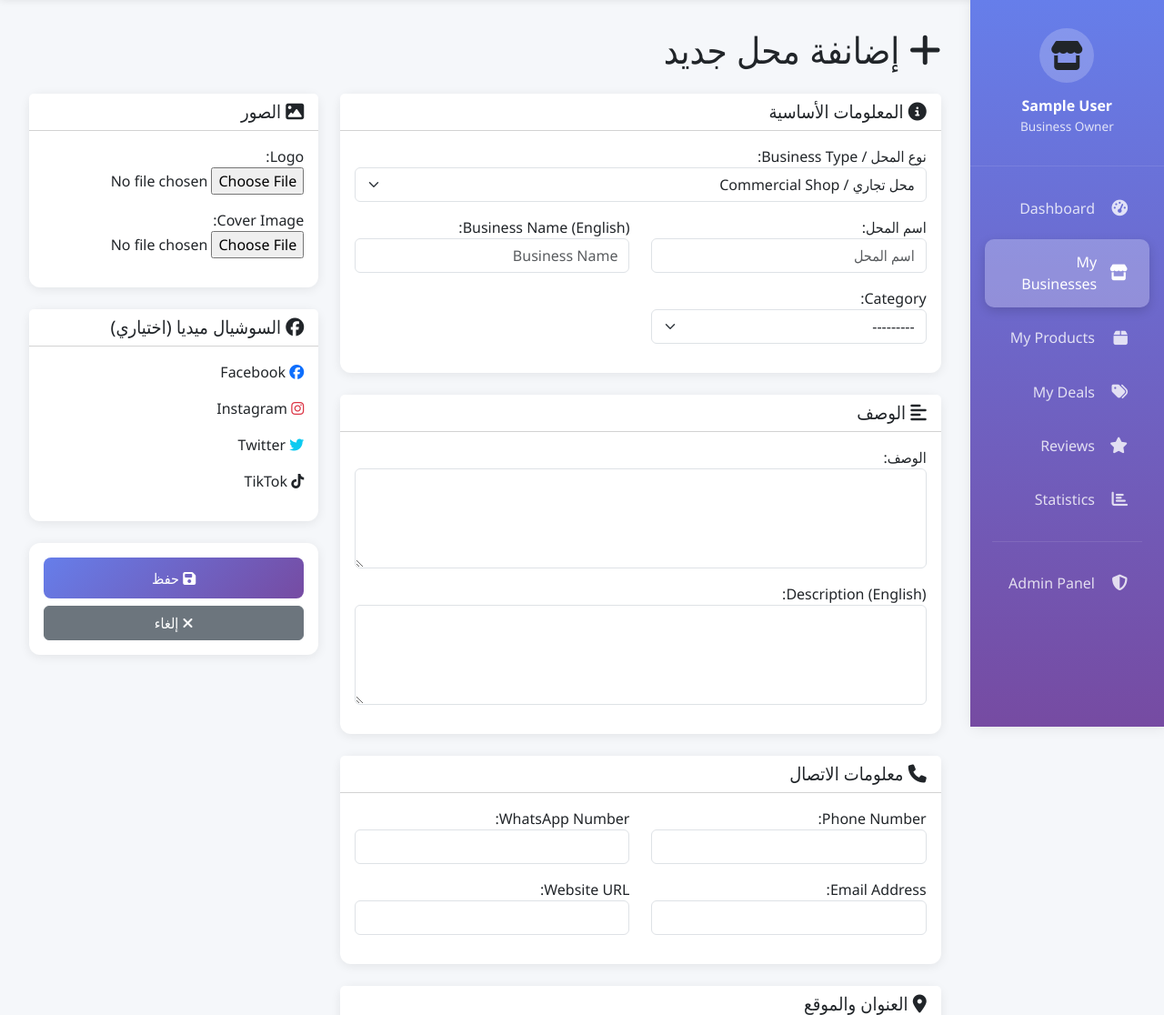
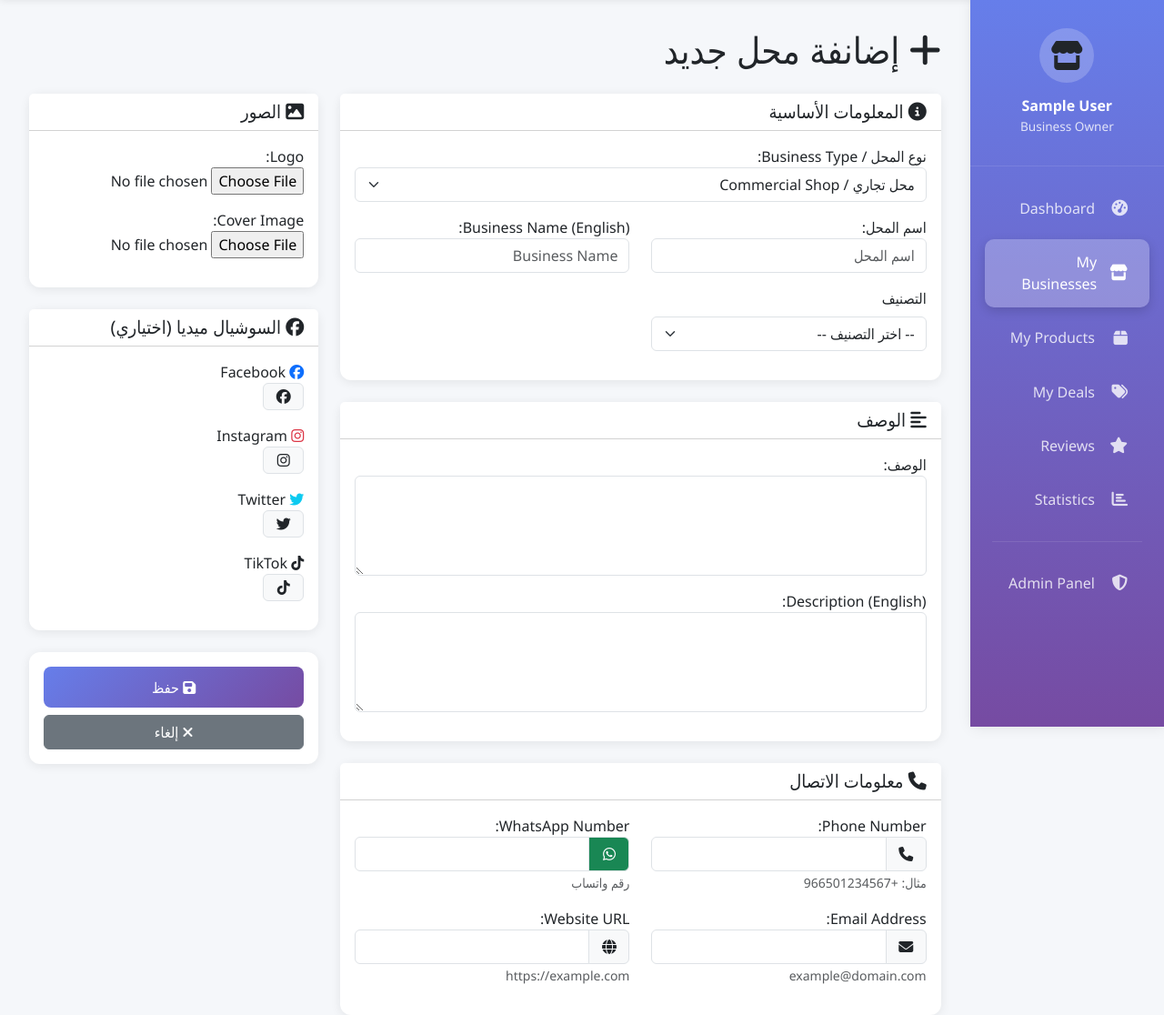
Before and after one commit to sendoo-m/daliil-ay-khidma, a Django app: page /dashboard/businesses/create/ in a window 1280 px wide. Shown: the part 74-1190 px from the top of the page at 91% size. Run offline with Django 4.2, Linux system fonts and the light colour scheme; the visitor is signed in with stand-in values (Sample User, id 1); data that the repository does not hold is empty; parts of the project's set-up code (start-up, migrations or seed data) failed here and were passed over; some libraries are stand-ins or nearby versions.

Commit message:
✨ Enhance user dashboard business form
- Add Select2 searchable dropdowns
- Show categories in Arabic
- Format all input fields properly
- Better field organization
- Consistent styling

```diff
--- a/templates/dashboard/business/form.html
+++ b/templates/dashboard/business/form.html
@@ -6,6 +6,9 @@
 {% block extra_css %}
 <!-- Leaflet CSS -->
 <link rel="stylesheet" href="https://unpkg.com/leaflet@1.9.4/dist/leaflet.css" />
+<!-- Select2 CSS -->
+<link href="https://cdn.jsdelivr.net/npm/select2@4.1.0-rc.0/dist/css/select2.min.css" rel="stylesheet" />
+<link href="https://cdn.jsdelivr.net/npm/select2-bootstrap-5-theme@1.3.0/dist/select2-bootstrap-5-theme.min.css" rel="stylesheet" />
 <style>
 #map {
     height: 400px;
@@ -22,6 +25,22 @@
 }
 .leaflet-container {
     font-family: inherit;
+}
+.input-group-text {
+    min-width: 45px;
+    justify-content: center;
+}
+.select2-container--bootstrap-5 .select2-selection {
+    border: 1px solid #dee2e6;
+    border-radius: 0.375rem;
+    min-height: 38px;
+}
+.select2-container--bootstrap-5 .select2-selection--single .select2-selection__rendered {
+    line-height: 36px;
+    padding-right: 12px;
+}
+.select2-container--bootstrap-5 .select2-selection--single .select2-selection__arrow {
+    height: 36px;
 }
 </style>
 {% endblock %}
@@ -75,8 +94,15 @@
 
                     <div class="row">
                         <div class="col-md-6 mb-3">
-                            {{ form.category.label_tag }}
-                            {{ form.category }}
+                            <label class="form-label">التصنيف</label>
+                            <select name="{{ form.category.name }}" id="{{ form.category.id_for_label }}" class="form-select select2-category" required>
+                                <option value="">-- اختر التصنيف --</option>
+                                {% for choice in form.category.field.queryset %}
+                                <option value="{{ choice.pk }}" {% if form.category.value == choice.pk|stringformat:"s" %}selected{% endif %}>
+                                    {{ choice.name_ar }}
+                                </option>
+                                {% endfor %}
+                            </select>
                             {% if form.category.errors %}
                             <div class="text-danger small">{{ form.category.errors }}</div>
                             {% endif %}
@@ -125,34 +151,50 @@
                     <div class="row">
                         <div class="col-md-6 mb-3">
                             {{ form.phone.label_tag }}
+                            <div class="input-group">
+                                <span class="input-group-text"><i class="fas fa-phone"></i></span>
                                 {{ form.phone }}
+                            </div>
                             {% if form.phone.errors %}
                             <div class="text-danger small">{{ form.phone.errors }}</div>
                             {% endif %}
+                            <small class="form-text text-muted">مثال: +966501234567</small>
                         </div>
                         <div class="col-md-6 mb-3">
                             {{ form.whatsapp.label_tag }}
+                            <div class="input-group">
+                                <span class="input-group-text bg-success text-white"><i class="fab fa-whatsapp"></i></span>
                                 {{ form.whatsapp }}
+                            </div>
                             {% if form.whatsapp.errors %}
                             <div class="text-danger small">{{ form.whatsapp.errors }}</div>
                             {% endif %}
+                            <small class="form-text text-muted">رقم واتساب</small>
                         </div>
                     </div>
 
                     <div class="row">
                         <div class="col-md-6 mb-3">
                             {{ form.email.label_tag }}
+                            <div class="input-group">
+                                <span class="input-group-text"><i class="fas fa-envelope"></i></span>
                                 {{ form.email }}
+                            </div>
                             {% if form.email.errors %}
                             <div class="text-danger small">{{ form.email.errors }}</div>
                             {% endif %}
+                            <small class="form-text text-muted">example@domain.com</small>
                         </div>
                         <div class="col-md-6 mb-3">
                             {{ form.website.label_tag }}
+                            <div class="input-group">
+                                <span class="input-group-text"><i class="fas fa-globe"></i></span>
                                 {{ form.website }}
+                            </div>
                             {% if form.website.errors %}
                             <div class="text-danger small">{{ form.website.errors }}</div>
                             {% endif %}
+                            <small class="form-text text-muted">https://example.com</small>
                         </div>
                     </div>
                 </div>
@@ -164,20 +206,28 @@
                     <h5 class="mb-0"><i class="fas fa-map-marker-alt"></i> العنوان والموقع</h5>
                 </div>
                 <div class="card-body">
-                    <div class="mb-3">
+                    <div class="row">
+                        <div class="col-md-6 mb-3">
                             {{ form.address_ar.label_tag }}
+                            <div class="input-group">
+                                <span class="input-group-text"><i class="fas fa-map-marker-alt"></i></span>
                                 {{ form.address_ar }}
+                            </div>
                             {% if form.address_ar.errors %}
                             <div class="text-danger small">{{ form.address_ar.errors }}</div>
                             {% endif %}
                         </div>
 
-                    <div class="mb-3">
+                        <div class="col-md-6 mb-3">
                             {{ form.address_en.label_tag }}
+                            <div class="input-group">
+                                <span class="input-group-text"><i class="fas fa-map-marker-alt"></i></span>
                                 {{ form.address_en }}
+                            </div>
                             {% if form.address_en.errors %}
                             <div class="text-danger small">{{ form.address_en.errors }}</div>
                             {% endif %}
+                        </div>
                     </div>
 
                     <!-- Map Section -->
@@ -192,23 +242,32 @@
                         <div id="map"></div>
                     </div>
 
-                    <!-- Coordinates (Hidden) -->
+                    <!-- Coordinates -->
                     <div class="row">
                         <div class="col-md-6 mb-3">
                             {{ form.latitude.label_tag }}
+                            <div class="input-group">
+                                <span class="input-group-text"><i class="fas fa-location-arrow"></i></span>
                                 {{ form.latitude }}
+                            </div>
                             <small class="form-text text-muted">سيتم تعبئته تلقائياً من الخريطة</small>
                         </div>
                         <div class="col-md-6 mb-3">
                             {{ form.longitude.label_tag }}
+                            <div class="input-group">
+                                <span class="input-group-text"><i class="fas fa-location-arrow"></i></span>
                                 {{ form.longitude }}
+                            </div>
                             <small class="form-text text-muted">سيتم تعبئته تلقائياً من الخريطة</small>
                         </div>
                     </div>
 
                     <div class="mb-3">
                         {{ form.location_url.label_tag }}
+                        <div class="input-group">
+                            <span class="input-group-text"><i class="fas fa-link"></i></span>
                             {{ form.location_url }}
+                        </div>
                         <small class="form-text text-muted">رابط Google Maps (اختياري)</small>
                         {% if form.location_url.errors %}
                         <div class="text-danger small">{{ form.location_url.errors }}</div>
@@ -283,19 +342,31 @@
                 <div class="card-body">
                     <div class="mb-3">
                         <label><i class="fab fa-facebook text-primary"></i> Facebook</label>
+                        <div class="input-group">
+                            <span class="input-group-text"><i class="fab fa-facebook"></i></span>
                             {{ form.facebook }}
+                        </div>
                     </div>
                     <div class="mb-3">
                         <label><i class="fab fa-instagram text-danger"></i> Instagram</label>
+                        <div class="input-group">
+                            <span class="input-group-text"><i class="fab fa-instagram"></i></span>
                             {{ form.instagram }}
+                        </div>
                     </div>
                     <div class="mb-3">
                         <label><i class="fab fa-twitter text-info"></i> Twitter</label>
+                        <div class="input-group">
+                            <span class="input-group-text"><i class="fab fa-twitter"></i></span>
                             {{ form.twitter }}
+                        </div>
                     </div>
                     <div class="mb-3">
                         <label><i class="fab fa-tiktok text-dark"></i> TikTok</label>
+                        <div class="input-group">
+                            <span class="input-group-text"><i class="fab fa-tiktok"></i></span>
                             {{ form.tiktok }}
+                        </div>
                     </div>
                 </div>
             </div>
@@ -321,26 +392,36 @@
 {% block extra_js %}
 <!-- Leaflet JS -->
 <script src="https://unpkg.com/leaflet@1.9.4/dist/leaflet.js"></script>
+<!-- Select2 JS -->
+<script src="https://cdn.jsdelivr.net/npm/select2@4.1.0-rc.0/dist/js/select2.min.js"></script>
+<script src="https://cdn.jsdelivr.net/npm/select2@4.1.0-rc.0/dist/js/i18n/ar.js"></script>
 <script>
+// Initialize Select2
+$(document).ready(function() {
+    $('.select2-category').select2({
+        theme: 'bootstrap-5',
+        language: 'ar',
+        dir: 'rtl',
+        placeholder: '-- ابحث عن التصنيف --',
+        allowClear: true,
+        width: '100%'
+    });
+});
+
 let map;
 let marker;
 
-// Default location: Riyadh, Saudi Arabia
 const defaultLat = {{ business.latitude|default:"24.7136" }};
 const defaultLng = {{ business.longitude|default:"46.6753" }};
 
-// Initialize map
 function initMap() {
-    // Create map centered on Riyadh or existing location
     map = L.map('map').setView([defaultLat, defaultLng], 13);
 
-    // Add OpenStreetMap tiles (free!)
     L.tileLayer('https://{s}.tile.openstreetmap.org/{z}/{x}/{y}.png', {
         attribution: '&copy; <a href="https://www.openstreetmap.org/copyright">OpenStreetMap</a>',
         maxZoom: 19
     }).addTo(map);
 
-    // Add custom marker icon (optional)
     const customIcon = L.icon({
         iconUrl: 'https://raw.githubusercontent.com/pointhi/leaflet-color-markers/master/img/marker-icon-2x-red.png',
         shadowUrl: 'https://cdnjs.cloudflare.com/ajax/libs/leaflet/1.9.4/images/marker-shadow.png',
@@ -350,7 +431,6 @@ function initMap() {
         shadowSize: [41, 41]
     });
 
-    // Add draggable marker
     marker = L.marker([defaultLat, defaultLng], {
         draggable: true,
         icon: customIcon
@@ -358,13 +438,11 @@ function initMap() {
 
     marker.bindPopup('<b>موقع المحل</b><br>اسحب العلامة لتغيير الموقع').openPopup();
 
-    // Update coordinates on marker drag
     marker.on('dragend', function(event) {
         const position = marker.getLatLng();
         updateCoordinates(position.lat, position.lng);
     });
 
-    // Add marker on map click
     map.on('click', function(event) {
         marker.setLatLng(event.latlng);
         updateCoordinates(event.latlng.lat, event.latlng.lng);
@@ -379,11 +457,9 @@ function updateCoordinates(lat, lng) {
     document.getElementById('id_longitude').value = lng.toFixed(6);
 }
 
-// Initialize map when page loads
 document.addEventListener('DOMContentLoaded', function() {
     initMap();
 
-    // Try to get user's current location (only for new businesses)
     {% if not business %}
     if (navigator.geolocation) {
         navigator.geolocation.getCurrentPosition(function(position) {
```
Lines whose indentation alone changed are shown as unchanged.
